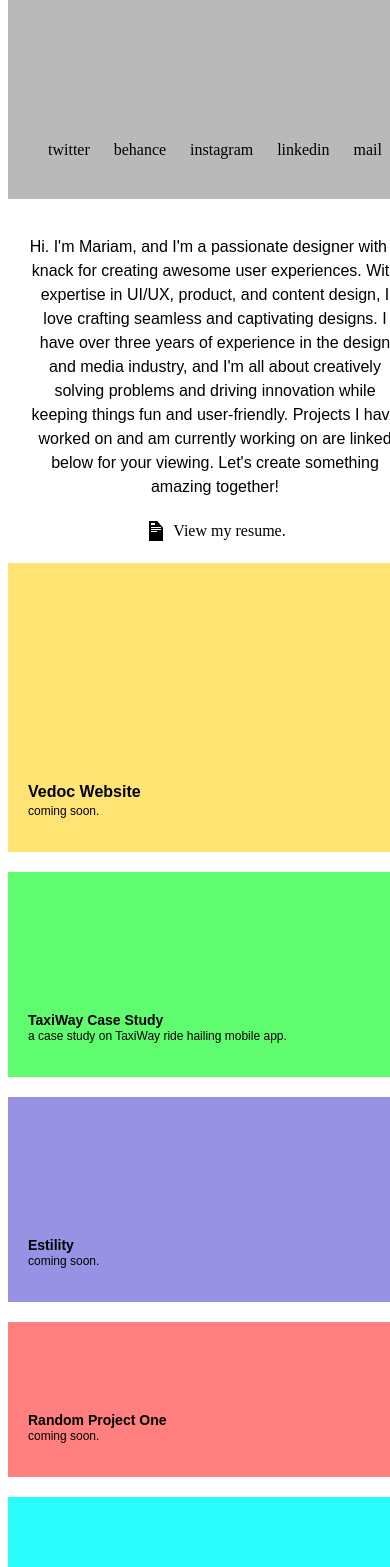
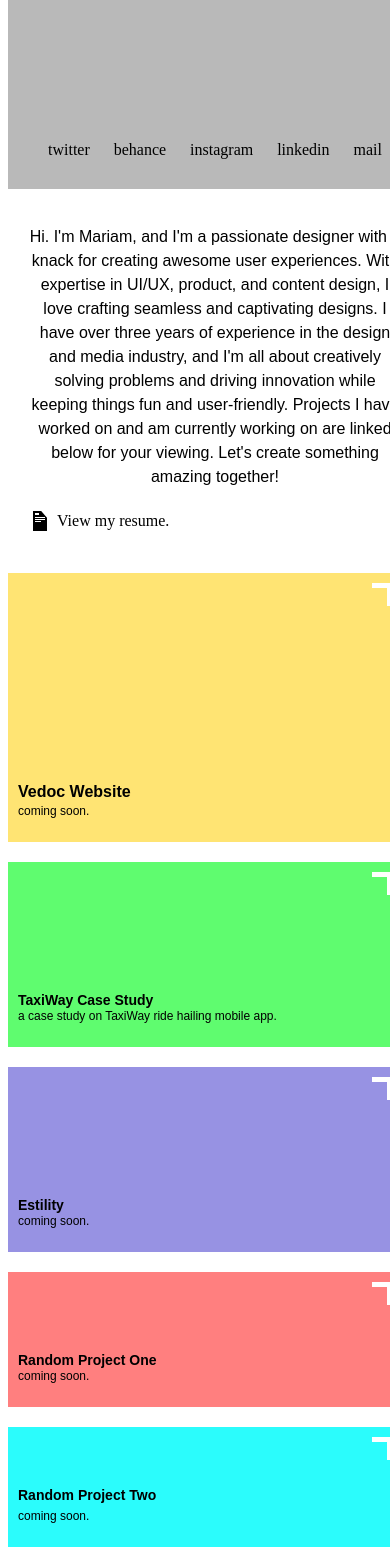
Before and after one commit to papingothegamer/client-portfolio-v1, a Next.js app: page / in a window 390 px wide. Shown: the part 420-1987 px from the top of the page. Built offline with nearby package versions, Linux system fonts and the light colour scheme.

Commit message:
mobile fixed

```diff
--- a/src/styles/bio.module.css
+++ b/src/styles/bio.module.css
@@ -48,8 +48,4 @@
     padding: 20px;
     text-align: center;
   }
-
-  .resumeLink {
-    justify-content: center;
-  }
 }
--- a/src/styles/estility.module.css
+++ b/src/styles/estility.module.css
@@ -44,9 +44,8 @@
     .estility {
       width: 100%;
       height: auto;
-      margin-top: 20px;
-      margin-left: 0;
-      padding: 20px;
+      margin: 20px auto;
+      padding: 10px;
       text-align: center;
     }
   }
--- a/src/styles/globals.css
+++ b/src/styles/globals.css
@@ -18,3 +18,35 @@ body {
   font-family: 'Nohemi', sans-serif;
   background-color: #fffbed; /* Set background color here */
 }
+
+
+
+/* Responsive styles for mobile view */
+@media (max-width: 768px) {
+  .container {
+    display: flex;
+    flex-wrap: wrap;
+    justify-content: space-between;
+
+  }
+  .header {
+    margin-bottom: 20px;
+  }
+
+  .bio {
+    margin: 0 0 20px 0;
+  }
+
+  .resumeLink {
+    margin: 0 auto 20px auto;
+  }
+
+  .projects {
+    display: block;
+  }
+
+  .project {
+    width: 100%;
+    margin-bottom: 20px;
+  }
+}
--- a/src/styles/header.module.css
+++ b/src/styles/header.module.css
@@ -39,20 +39,8 @@
     .header {
       width: 100%;
       height: auto;
-      margin: 0 auto;
+      margin: auto;
       padding: 20px;
-      display: flex;
-      flex-direction: column;
-      justify-content: space-between;
-    }
-
-    .links {
-      display: flex;
-      justify-content: space-between;
-      padding: 10px 20px;
-    }
-
-    .links a {
-      margin-bottom: 10px; /* Add space between links */
+      text-align: center;
     }
   }
--- a/src/styles/rpone.module.css
+++ b/src/styles/rpone.module.css
@@ -44,9 +44,8 @@
     .randomprojectone {
       width: 100%;
       height: auto;
-      margin-top: 20px;
-      margin-left: 0;
-      padding: 20px;
+      margin: 20px auto;
+      padding: 10px;
       text-align: center;
     }
   }
--- a/src/styles/rptwo.module.css
+++ b/src/styles/rptwo.module.css
@@ -44,9 +44,8 @@
     .randomprojecttwo {
       width: 100%;
       height: auto;
-      margin-top: 20px;
-      margin-left: 0;
-      padding: 20px;
+      margin: 20px auto;
+      padding: 10px;
       text-align: center;
     }
   }
--- a/src/styles/taxiWay.module.css
+++ b/src/styles/taxiWay.module.css
@@ -44,9 +44,8 @@
     .taxiWay {
       width: 100%;
       height: auto;
-      margin-top: 20px;
-      margin-left: 0;
-      padding: 20px;
+      margin: 20px auto;
+      padding: 10px;
       text-align: center;
     }
   }
--- a/src/styles/vedoc.module.css
+++ b/src/styles/vedoc.module.css
@@ -44,8 +44,8 @@
     .vedoc {
       width: 100%;
       height: auto;
-      margin: 0 auto;
-      padding: 20px;
+      margin: 20px auto;
+      padding: 10px;
       text-align: center;
     }
   }
```
